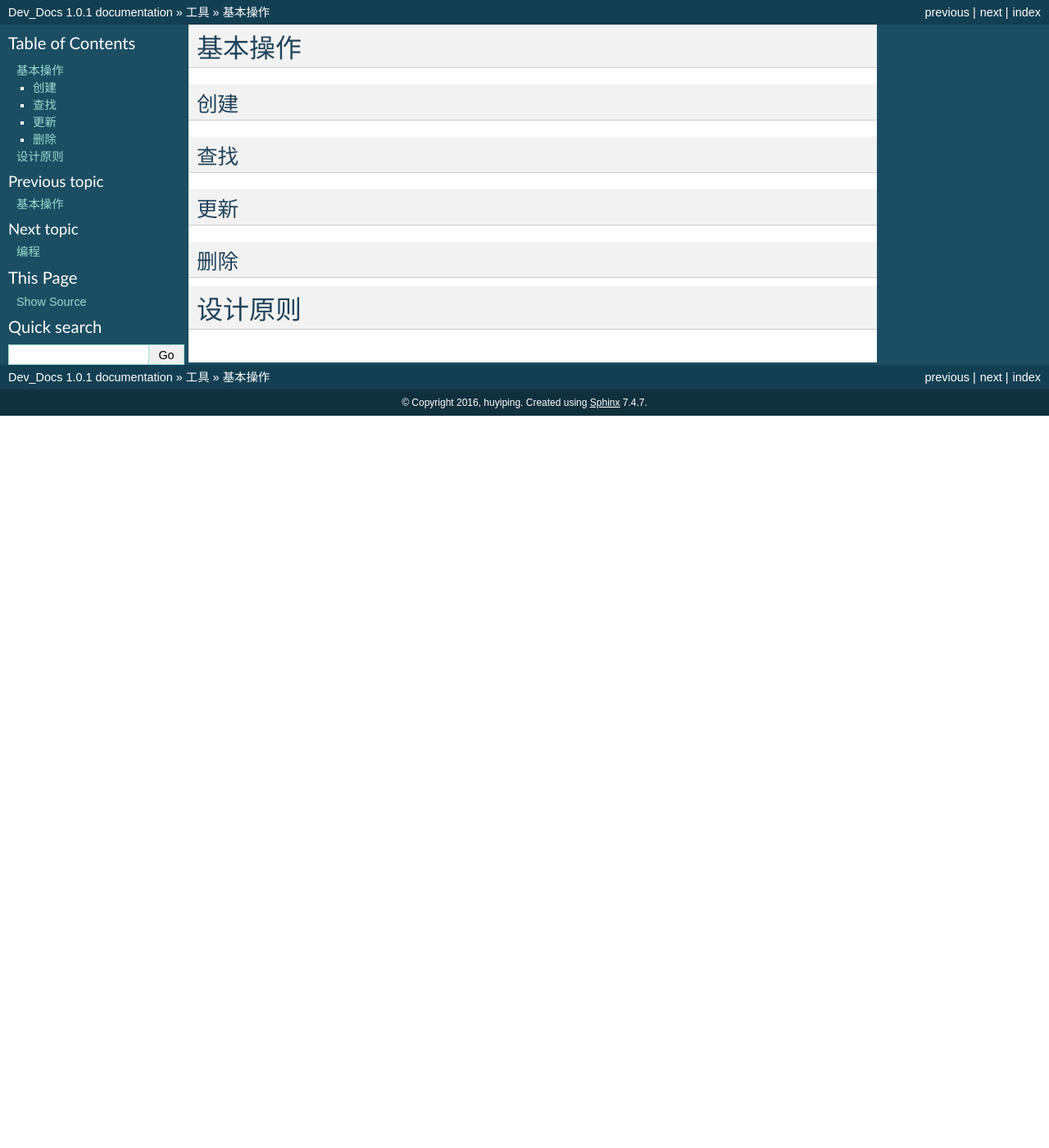
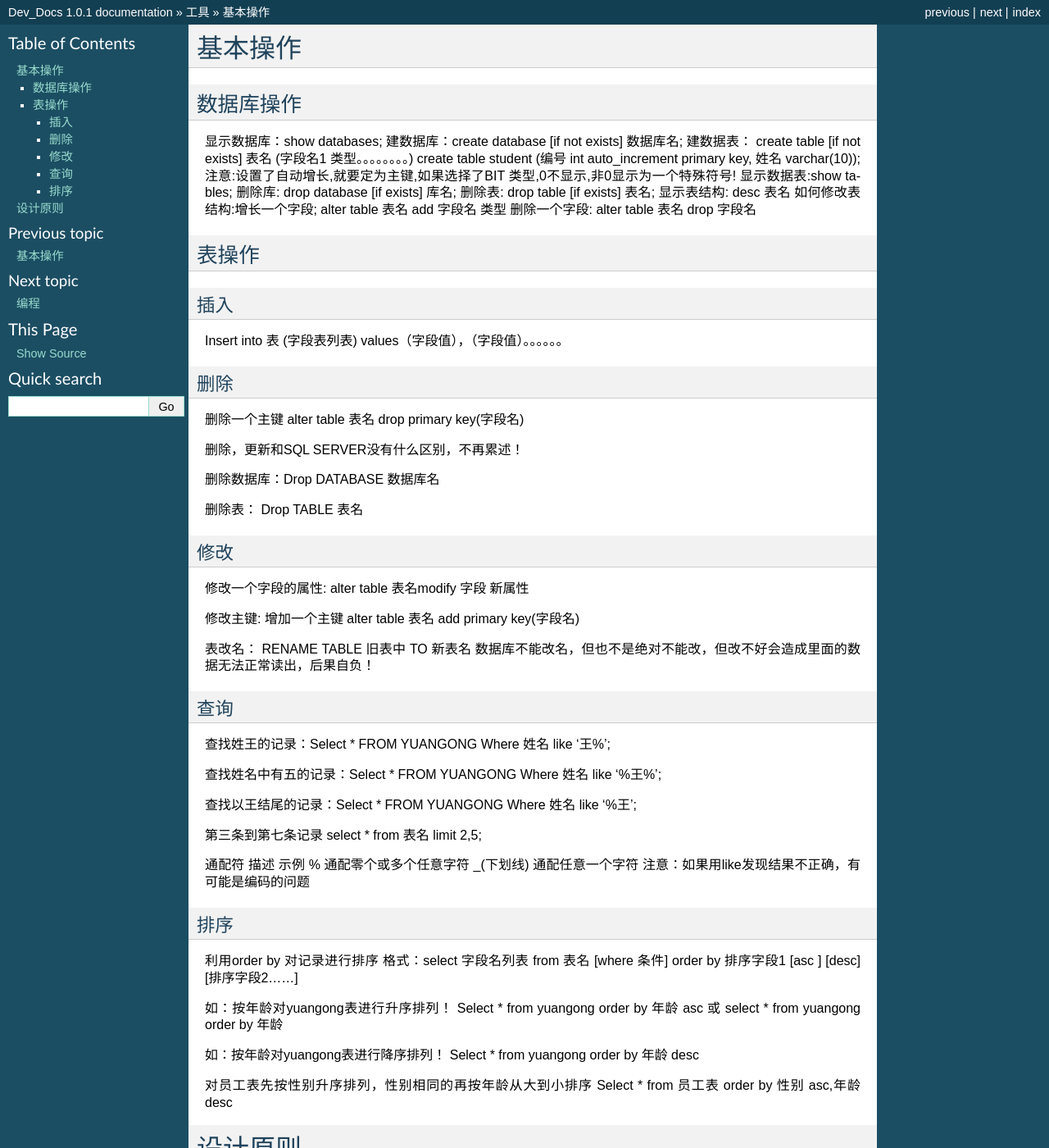
Before and after one commit to hoyping/dev_docs, a Sphinx documentation site: the page built from source/tools/mysql.rst, in a window 1280 px wide and 1400 px high. Shown: the whole window at 82% size. Built offline with Sphinx 7.4.7, drawn with Linux system fonts in a browser that asks for light colours.

Commit message:
update mysql

```diff
--- a/source/tools/mysql.rst
+++ b/source/tools/mysql.rst
@@ -1,16 +1,74 @@
 基本操作
 ========
-创建
-------
 
-查找
------
+数据库操作
+-----------
+显示数据库：show databases;
+建数据库：create database  [if not exists] 数据库名;
+建数据表： create table [if not exists] 表名 (字段名1   类型。。。。。。。。)
+create table student (编号 int auto_increment primary key, 姓名 varchar(10));
+注意:设置了自动增长,就要定为主键,如果选择了BIT 类型,0不显示,非0显示为一个特殊符号!
+显示数据表:show tables;
+删除库: drop database [if exists] 库名;
+删除表: drop table   [if exists] 表名;
+显示表结构: desc 表名
+如何修改表结构:增长一个字段; alter table 表名 add 字段名  类型
+删除一个字段: alter table  表名 drop 字段名
 
-更新
------
+表操作
+-------
+插入
+^^^^^
+
+Insert into 表 (字段表列表) values（字段值），（字段值）。。。。。。
 
 删除
------
+^^^^^
+删除一个主键  alter table 表名  drop primary key(字段名)
+
+删除，更新和SQL SERVER没有什么区别，不再累述！
+
+删除数据库：Drop DATABASE 数据库名
+
+删除表：    Drop TABLE    表名
+
+修改
+^^^^^^
+修改一个字段的属性:  alter table 表名modify 字段 新属性
+
+修改主键: 增加一个主键  alter table 表名 add primary key(字段名)
+
+表改名：    RENAME TABLE 旧表中  TO  新表名 数据库不能改名，但也不是绝对不能改，但改不好会造成里面的数据无法正常读出，后果自负！
+
+查询
+^^^^^
+查找姓王的记录：Select  * FROM YUANGONG  Where 姓名  like '王%';
+
+查找姓名中有五的记录：Select * FROM YUANGONG  Where 姓名  like '%王%';
+
+查找以王结尾的记录：Select  * FROM YUANGONG  Where 姓名  like '%王';
+
+第三条到第七条记录 select * from 表名 limit 2,5;
+
+通配符 描述 示例
+% 通配零个或多个任意字符
+_(下划线) 通配任意一个字符
+注意：如果用like发现结果不正确，有可能是编码的问题
+
+排序
+^^^^^
+
+利用order by 对记录进行排序
+格式：select 字段名列表 from 表名 [where 条件] order by 排序字段1 [asc ] [desc] [排序字段2……]
+
+如：按年龄对yuangong表进行升序排列！
+Select  * from yuangong order by 年龄  asc 或  select  * from yuangong order by 年龄
+
+如：按年龄对yuangong表进行降序排列！
+Select  * from yuangong order by 年龄  desc
+
+对员工表先按性别升序排列，性别相同的再按年龄从大到小排序
+Select * from 员工表   order by   性别 asc,年龄 desc
 
 
 
```
Also changed, not shown: source/program/python/advance/process.rst (added, +30 -0 lines), source/program/python/advance/thread.rst (added, +91 -0 lines), source/tools/git.rst (+6 -5 lines).
